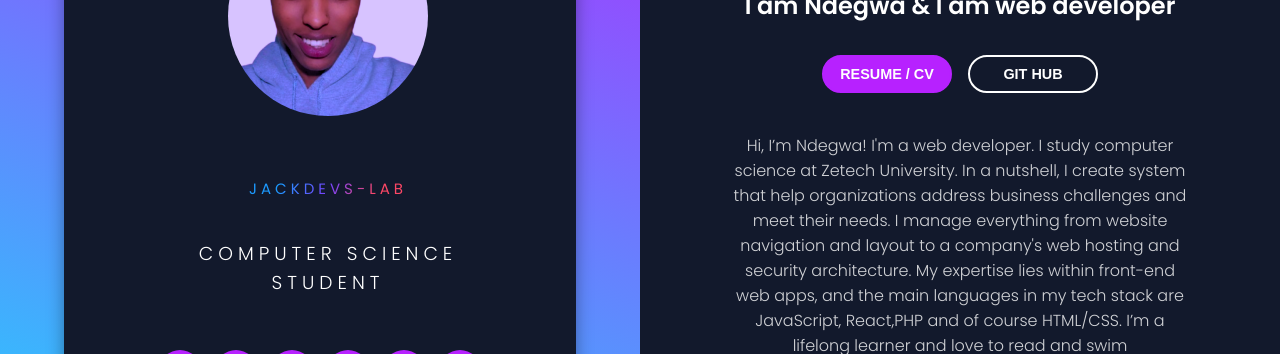
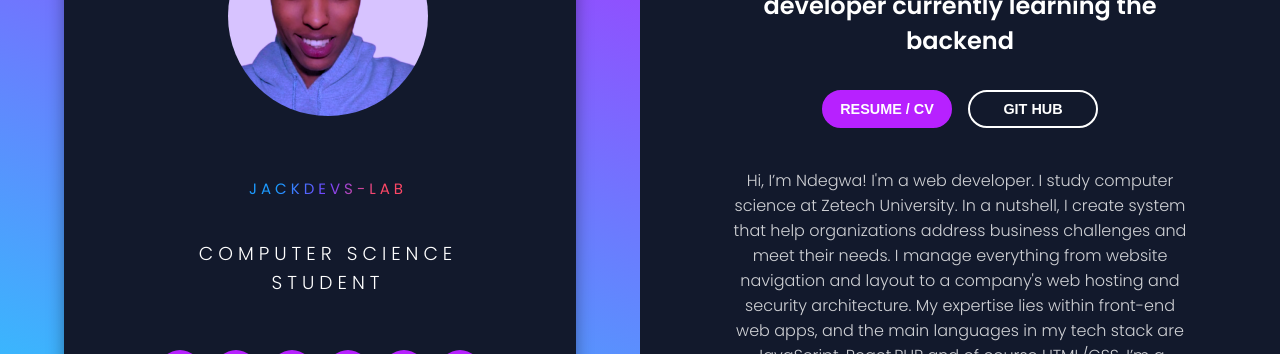
Before and after one commit to jackdevs-lab/Portifolio, a plain HTML site: page pages/about.html in a window 1280 px wide. Shown: the part 273-627 px from the top of the page. Drawn offline with Linux system fonts and the light colour scheme.

Commit message:
Updated my portifolio

```diff
--- a/pages/about.html
+++ b/pages/about.html
@@ -43,7 +43,7 @@
 
       <div class = "about-right">
         <h1>Hello<span>!</span></h1>
-        <h2> I am Ndegwa & I am web developer</h2>
+        <h2> I am Ndegwa & I am  Front end web developer currently learning the backend</h2>
         <div class = "about-btns">
           <button onclick="location.href = 'resume.html'" type = "button" class = "btn btn-pink">resume / CV</button>
           <button  onclick="location.href='https://github.com/jackdevs-lab';" type = "button" class = "btn btn-white">Git hub</button>
```
